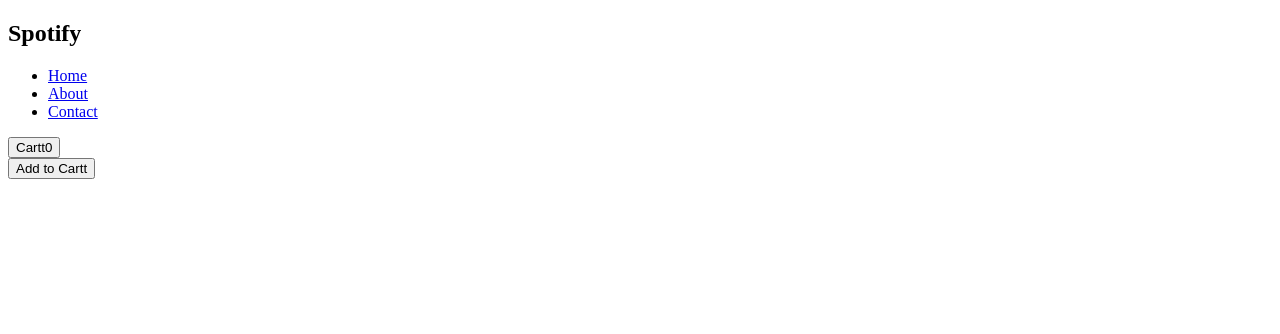
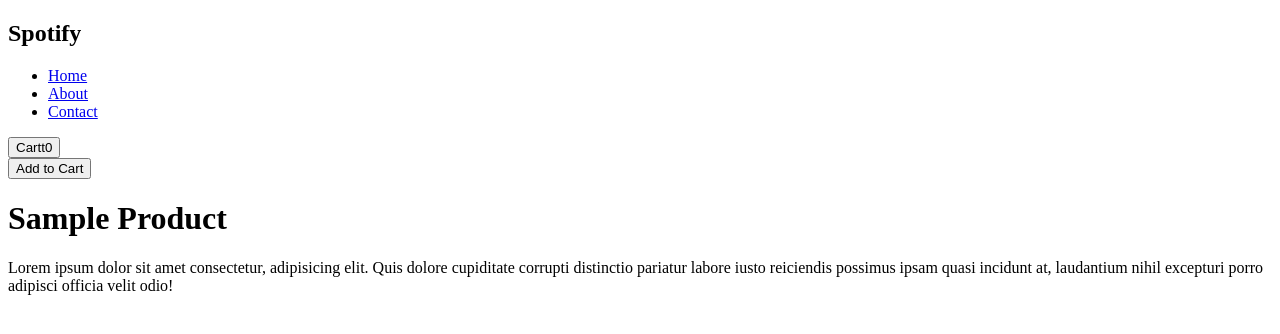
Before and after one commit to ManojEC407/spotify, a plain HTML site: page index.html in a window 1280 px wide. Drawn offline with Linux system fonts and the light colour scheme.

Commit message:
something

```diff
--- a/index.html
+++ b/index.html
@@ -19,7 +19,12 @@
 
 
     <div class="container">
-      <button onclick="AddToCart()">Add to Cartt</button>
+      <button onclick="AddToCart()">Add to Cart</button>
+
+      <div class="product-card">
+        <h1>Sample Product</h1>
+        <p>Lorem ipsum dolor sit amet consectetur, adipisicing elit. Quis dolore cupiditate corrupti distinctio pariatur labore iusto reiciendis possimus ipsam quasi incidunt at, laudantium nihil excepturi porro adipisci officia velit odio!</p>
+      </div>
     </div>
 
     <script>
```
